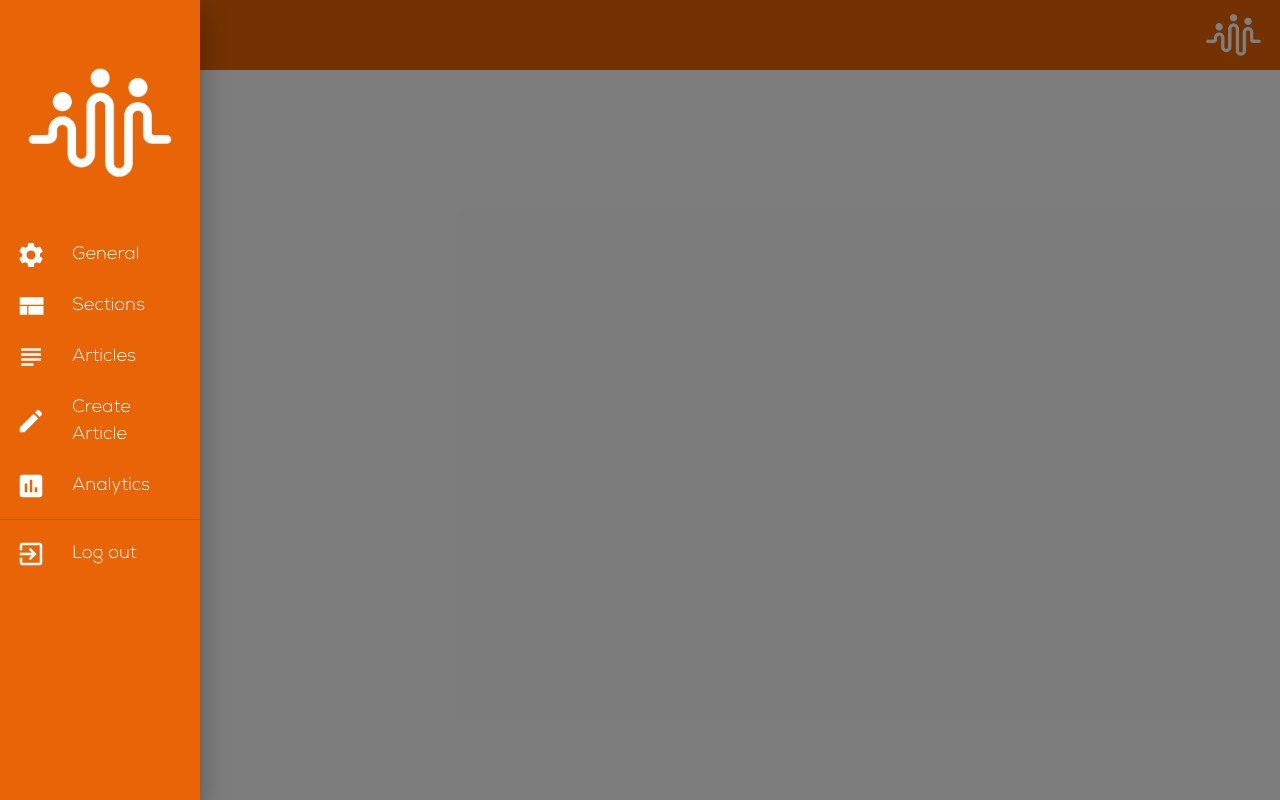
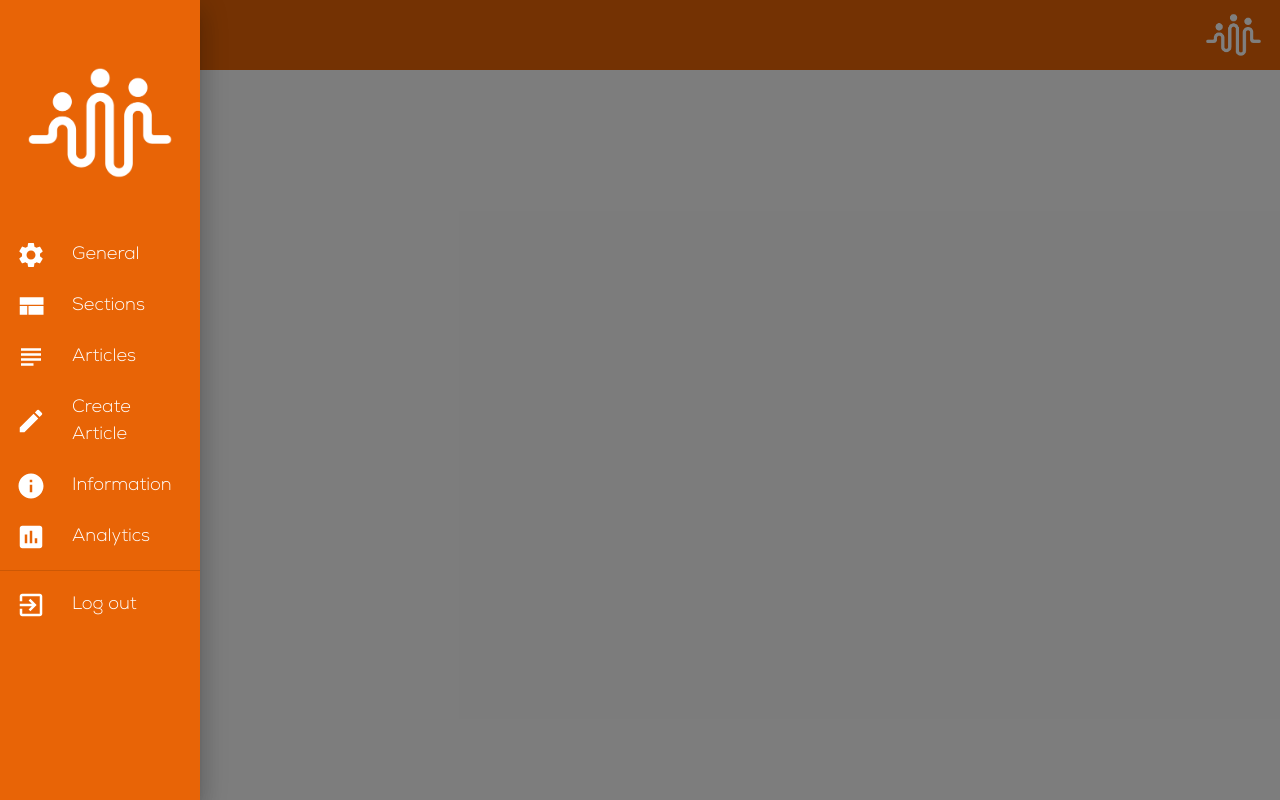
Before and after one commit to lukeperrin10/kcsc_admin, a React (Create React App) app: page /information in a window 1280 px wide. Both pictures are taken after a click on the button 33 px from the left and 35 px from the top of the page. Built offline with nearby package versions, Linux system fonts and the light colour scheme; no server answers; what j-tockauth would draw is missing.

Commit message:
Add links to information dashboard in navbars, Add informationDashboard

```diff
--- a/src/App.jsx
+++ b/src/App.jsx
@@ -10,6 +10,7 @@ import AnalyticsDashboard from './views/AnalyticsDashboard'
 import ArticlesDashboard from './views/ArticlesDashboard'
 import ArticleCreation from './views/ArticleCreation'
 import SectionsDashboard from './views/SectionsDashboard'
+import InformationDashboard from './views/InformationDashboard'
 import LoginPage from './components/LoginPage'
 import Sidebar from './components/navigation/Sidebar'
 import PhoneSidebar from './components/navigation/PhoneSidebar'
@@ -43,6 +44,7 @@ const App = () => {
             <Route exact path='/articles' component={ArticlesDashboard} />
             <Route exact path='/articles/create' component={ArticleCreation} />
             <Route exact path='/sections' component={SectionsDashboard} />
+            <Route exact path='/information' component={InformationDashboard} />
           </Switch>
         </>
       ) : (
--- a/src/components/navigation/PhoneSidebar.jsx
+++ b/src/components/navigation/PhoneSidebar.jsx
@@ -14,6 +14,7 @@ import AssessmentIcon from '@material-ui/icons/Assessment'
 import ArticleIcon from '@material-ui/icons/Subject'
 import CreateIcon from '@material-ui/icons/Create'
 import ViewCompactIcon from '@material-ui/icons/ViewCompact';
+import InfoIcon from '@material-ui/icons/Info'
 import SidebarIcon from './SidebarIcon'
 import logoWhite from '../../assets/LogoCHWLSymbolWhite.png'
 import Authentication from '../../modules/Authentication'
@@ -72,6 +73,12 @@ const PhoneSidebar = () => {
             to='/articles/create'>
             <CreateIcon />
           </SidebarIcon>
+          <SidebarIcon
+          dataCy='information-edit'
+          text='Information'
+          to='/information'>
+          <InfoIcon />
+        </SidebarIcon>
           <SidebarIcon dataCy='menu-analytics' text='Analytics' to='/analytics'>
             <AssessmentIcon />
           </SidebarIcon>
--- a/src/components/navigation/Sidebar.jsx
+++ b/src/components/navigation/Sidebar.jsx
@@ -1,12 +1,13 @@
 import React from 'react'
 import { useSelector } from 'react-redux'
 import { Drawer, List, Divider } from '@material-ui/core'
-import SettingsIcon from '@material-ui/icons/Settings';
+import SettingsIcon from '@material-ui/icons/Settings'
 import AssessmentIcon from '@material-ui/icons/Assessment'
 import ExitToAppIcon from '@material-ui/icons/ExitToApp'
 import ArticleIcon from '@material-ui/icons/Subject'
 import CreateIcon from '@material-ui/icons/Create'
-import ViewCompactIcon from '@material-ui/icons/ViewCompact';
+import ViewCompactIcon from '@material-ui/icons/ViewCompact'
+import InfoIcon from '@material-ui/icons/Info'
 import Authentication from '../../modules/Authentication'
 import SidebarIcon from './SidebarIcon'
 import symbolLogo from '../../assets/LogoCHWLSymbolWhite.png'
@@ -23,10 +24,7 @@ const Sidebar = () => {
         <SidebarIcon text='General' to='/'>
           <SettingsIcon />
         </SidebarIcon>
-        <SidebarIcon
-          dataCy='sections'
-          text='Sections'
-          to='/sections'>
+        <SidebarIcon dataCy='sections' text='Sections' to='/sections'>
           <ViewCompactIcon />
         </SidebarIcon>
         <SidebarIcon dataCy='articles-dashboard' text='Articles' to='/articles'>
@@ -37,6 +35,12 @@ const Sidebar = () => {
           text='Create Article'
           to='/articles/create'>
           <CreateIcon />
+        </SidebarIcon>
+        <SidebarIcon
+          dataCy='information-edit'
+          text='Information'
+          to='/information'>
+          <InfoIcon />
         </SidebarIcon>
         <SidebarIcon dataCy='menu-analytics' text='Analytics' to='/analytics'>
           <AssessmentIcon />
--- /dev/null
+++ b/src/views/InformationDashboard.jsx
@@ -0,0 +1,11 @@
+import React from 'react'
+
+const InformationDashboard = () => {
+  return (
+    <div>
+
+    </div>
+  )
+}
+
+export default InformationDashboard
```
